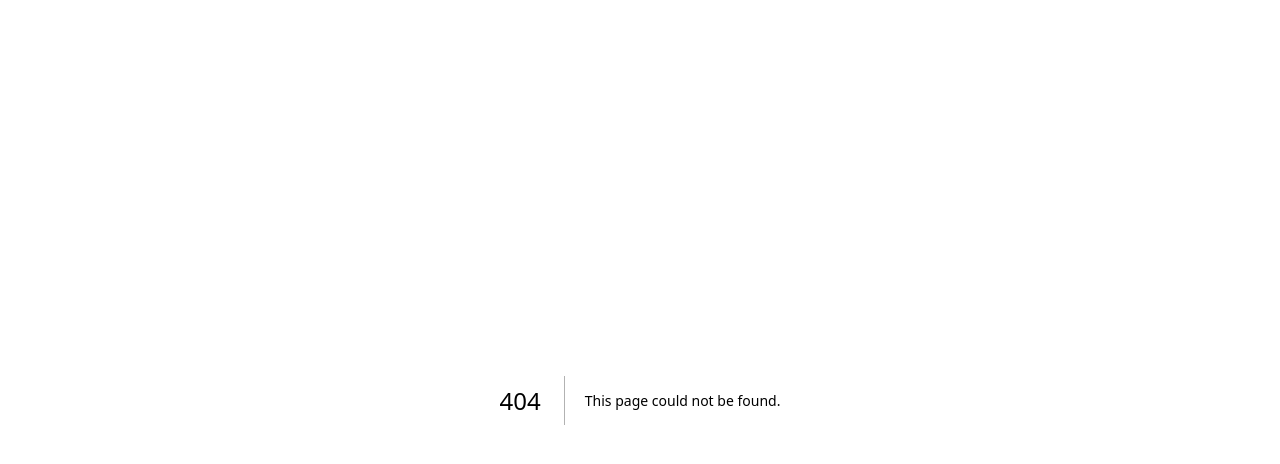
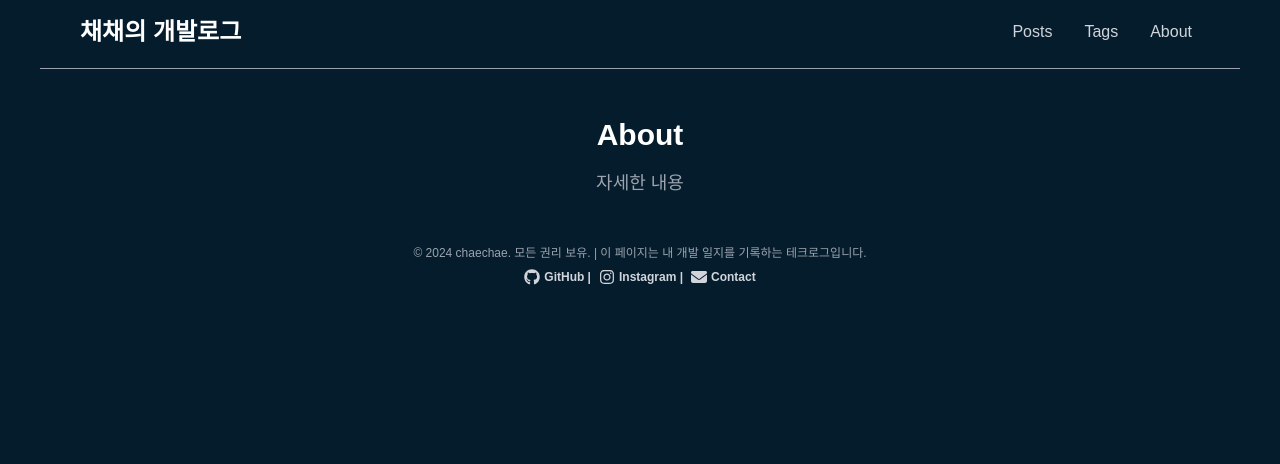
Before and after one commit to chaechae-04/chaechae, a Next.js app: page /about in a window 1280 px wide. Before the commit this address had no page. Shown: the top 464 px of the page. Built offline with nearby package versions, Linux system fonts and the light colour scheme.

Commit message:
add : About Page

```diff
--- /dev/null
+++ b/app/about/page.tsx
@@ -0,0 +1,17 @@
+import Header from '@/app/components/Header'
+import Footer from '@/app/components/Footer'
+
+export default function About() {
+    return (
+        <div className="min-h-screen bg-[#051c2c]">
+            <Header />
+            <div className="text-white flex flex-col items-center justify-center p-8">
+                <h1 className="text-3xl font-bold mb-4">About</h1>
+                <p className="text-lg text-gray-400">
+                    자세한 내용
+                </p>
+            </div>
+            <Footer />
+        </div>
+    )
+}
--- a/app/components/Header.tsx
+++ b/app/components/Header.tsx
@@ -6,9 +6,9 @@ export default function Header() {
                 <div className="flex items-center justify-between">
                     <div className="ml-0 sm:ml-10 text-white text-xl sm:text-2xl font-bold">채채의 개발로그</div>
                     <div className="flex gap-4 text-gray-300 pr-4 sm:pr-10">
-                        <Link href="/posts" className="hover:text-white px-2 text-sm sm:text-base">글</Link>
-                        <Link href="/tags" className="hover:text-white px-2 text-sm sm:text-base">태그</Link>
-                        <Link href="/about" className="hover:text-white px-2 text-sm sm:text-base">소개</Link>
+                        <Link href="/posts" className="hover:text-white px-2 text-sm sm:text-base">Posts</Link>
+                        <Link href="/tags" className="hover:text-white px-2 text-sm sm:text-base">Tags</Link>
+                        <Link href="/about" className="hover:text-white px-2 text-sm sm:text-base">About</Link>
                     </div>
                 </div>
                 <div style={{ width: '100% '}} className="bg-gray-400 h-px mt-2 mx-auto mt-5" />
--- a/app/globals.css
+++ b/app/globals.css
@@ -13,6 +13,10 @@ body {
   font-family: Arial, Helvetica, sans-serif;
 }
 
+html {
+  scroll-behavior: smooth;
+}
+
 .text-xxxs {
   font-size: 0.7rem;
 }
```
